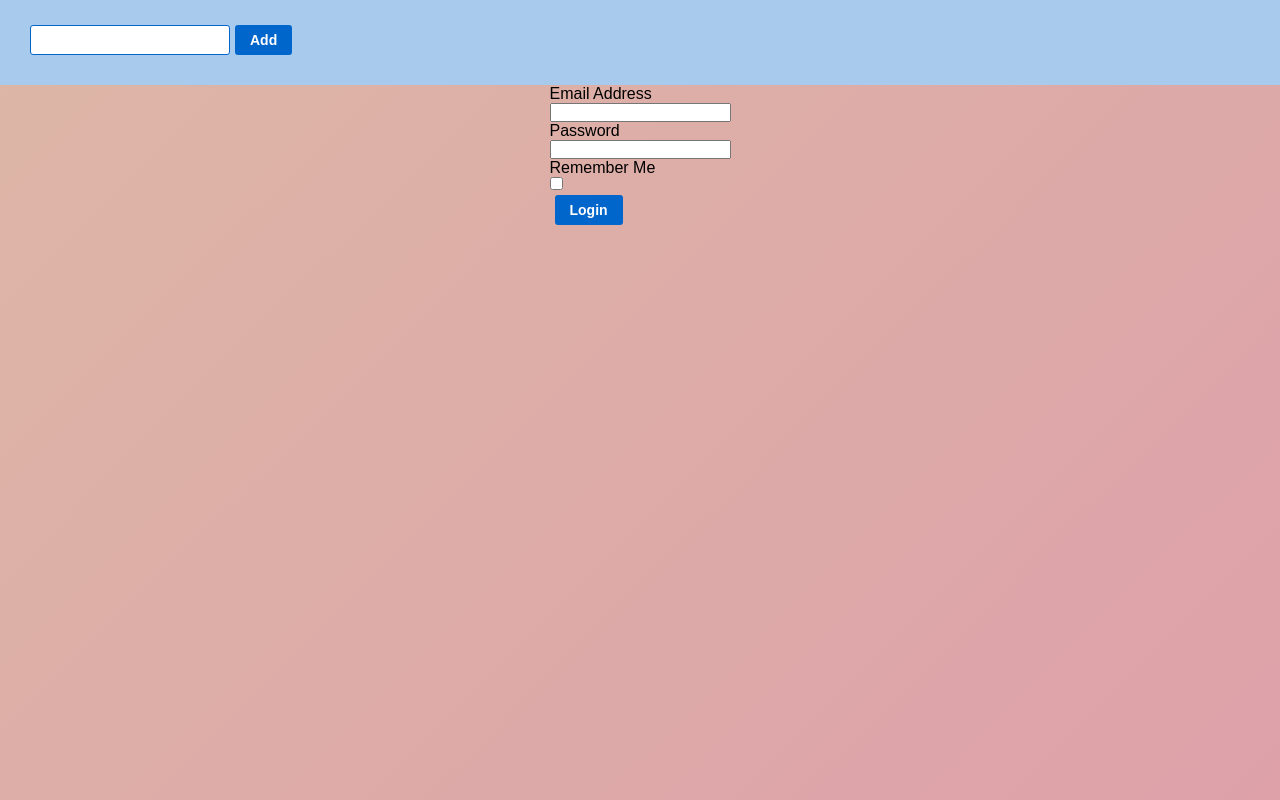
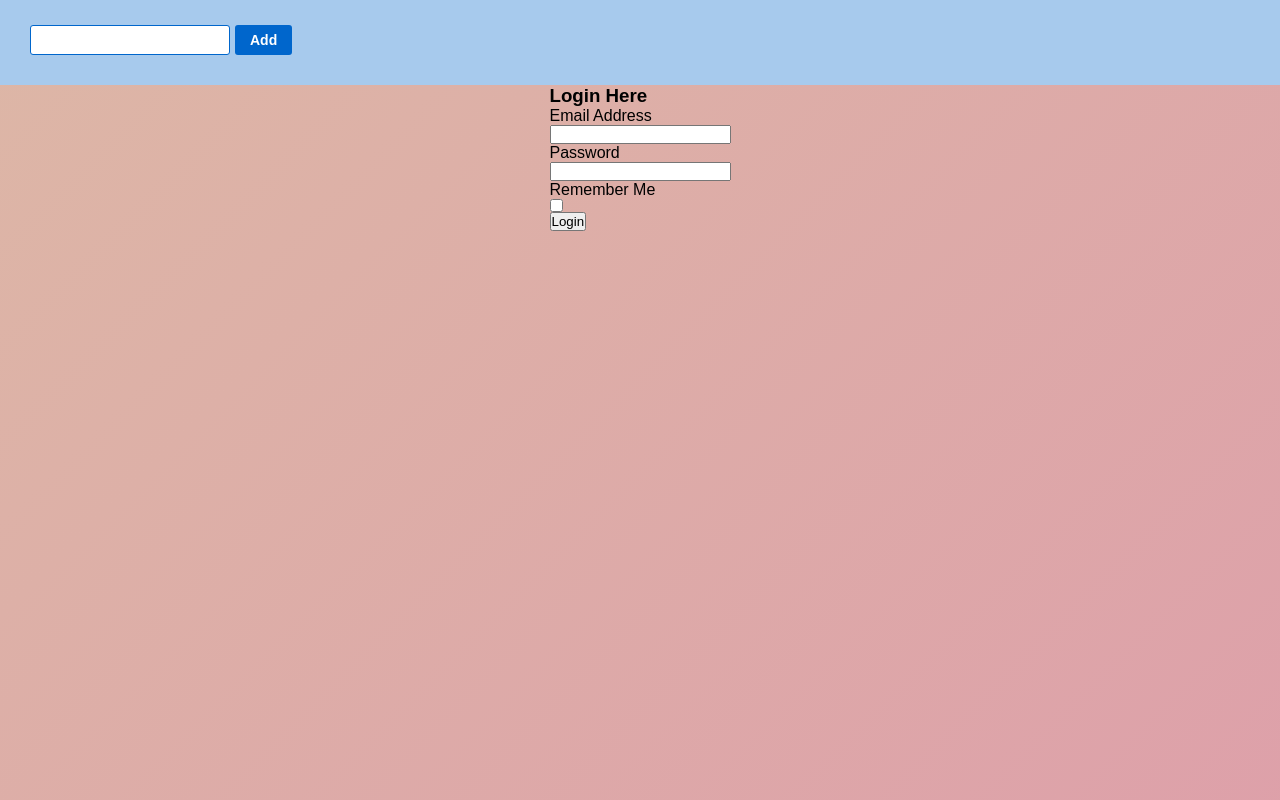
Before and after one commit to sonyhero/todo-list, a React (Create React App) app: page /login in a window 1280 px wide. Built offline with nearby package versions, Linux system fonts and the light colour scheme; no server answers.

Commit message:
add-captcha

```diff
--- a/src/api/api.ts
+++ b/src/api/api.ts
@@ -68,6 +68,13 @@ export const authAPI = {
     }
 }
 
+export const securityAPI = {
+    getCaptchaUrl(){
+        return instance.get<{url: string}>(`security/get-captcha-url`)
+            .then(res=> res.data)
+    }
+}
+
 // types
 export type ResponseType<T = {}> = {
     resultCode: number
@@ -78,7 +85,7 @@ export type LoginParamsType = {
     email: string
     password: string
     rememberMe: boolean
-    captcha: boolean
+    captcha: string
 }
 export type TodolistType = {
     id: string
--- a/src/features/Login/Login.tsx
+++ b/src/features/Login/Login.tsx
@@ -1,24 +1,25 @@
 import React from 'react';
-import {useFormik} from "formik";
+import {useFormik} from 'formik';
 import s from './Login.module.css'
-import {Button} from "../../components/common/Button/Button";
-import {useAppDispatch, useAppSelector} from "../../hooks/hooks";
-import {loginTC} from "./auth-reducer";
-import {LoginParamsType} from "../../api/api";
-import {Navigate} from "react-router-dom";
-import {selectIsLoggedIn} from './auth-selectors';
-import {BasicFormSchema} from "./BasicShema";
+import {useAppDispatch, useAppSelector} from '../../hooks/hooks';
+import {loginTC} from './auth-reducer';
+import {LoginParamsType} from '../../api/api';
+import {Navigate} from 'react-router-dom';
+import {selectCaptchaUrl, selectIsLoggedIn} from './auth-selectors';
+import {BasicFormSchema} from './BasicShema';
 
 export const Login = () => {
 
     const dispatch = useAppDispatch()
     const isLoggedIn = useAppSelector(selectIsLoggedIn)
+    const captcha = useAppSelector(selectCaptchaUrl)
 
     const formik = useFormik({
         initialValues: {
             email: '',
             password: '',
-            rememberMe: false
+            rememberMe: false,
+            captcha: ''
         },
         // validate,
         validationSchema: BasicFormSchema,
@@ -27,7 +28,7 @@ export const Login = () => {
                 email: values.email,
                 password: values.password,
                 rememberMe: values.rememberMe,
-                captcha: true
+                captcha:  values.captcha
             }
             dispatch(loginTC(params))
         },
@@ -37,28 +38,36 @@ export const Login = () => {
         ? <Navigate to={'/'}/>
         :<div className={s.container}>
             <form onSubmit={formik.handleSubmit} className={s.formContainer}>
-
+                <h3>Login Here</h3>
                 <label htmlFor="email">Email Address</label>
-                <input
+                <div className={s.input}><input
                           id="email"
                           type="email"
                           {...formik.getFieldProps('email')}
-                />
+                /></div>
                 {formik.touched.email && formik.errors.email && <div style={{color: 'red'}}>{formik.errors.email}</div>}
                 <label htmlFor="password">Password</label>
-                <input
+                <div  className={s.input}><input
                     id="password"
                     type="password"
                     {...formik.getFieldProps('password')}
-                />
+                /></div>
                 {formik.touched.password && formik.errors.password && <div style={{color: 'red'}}>{formik.errors.password}</div>}
-                <label htmlFor="rememberMe">Remember Me</label>
+                <><label htmlFor="rememberMe">Remember Me</label>
                     <input
                         id="rememberMe"
                         type="checkbox"
-                    {...formik.getFieldProps('checkbox')}
-                />
-                <Button type="submit" name={'Login'}/>
+                        {...formik.getFieldProps('rememberMe')}
+                    /></>
+
+                {captcha && <><label htmlFor="captcha">Enter captcha</label>
+                    <div className={s.input}><input
+                        id="captcha"
+                        {...formik.getFieldProps('captcha')}
+                    /></div></>}
+                {captcha && <img src={`${captcha}`} alt="captcha img"/>}
+                <button type={'submit'}>Login</button>
+                {/*<Button type="submit" name={'Login'}/>*/}
             </form>
         </div>
 }
--- a/src/features/Login/auth-reducer.tsx
+++ b/src/features/Login/auth-reducer.tsx
@@ -1,10 +1,11 @@
 import {AppReducerActionsType, setAppStatusAC} from '../../app/app-reducer'
-import {authAPI, LoginParamsType} from '../../api/api';
+import {authAPI, LoginParamsType, securityAPI} from '../../api/api';
 import {handleServerAppError, handleServerNetworkError} from '../../utils/error-utils';
 import {AppThunk} from '../../app/store';
 
 const initialState = {
-    isLoggedIn: false
+    isLoggedIn: false,
+    captchaUrl: ''
 }
 type InitialStateType = typeof initialState
 
@@ -12,6 +13,8 @@ export const authReducer = (state: InitialStateType = initialState, action: Auth
     switch (action.type) {
         case 'LOGIN/SET_IS_LOGGED_IN':
             return {...state, isLoggedIn: action.value}
+        case 'LOGIN/GET_CUPTCHA_URL_SUCCESS':
+            return {...state, captchaUrl: action.captchaUrl}
         default:
             return state
     }
@@ -19,6 +22,8 @@ export const authReducer = (state: InitialStateType = initialState, action: Auth
 // actions
 export const setIsLoggedInAC = (value: boolean) =>
     ({type: 'LOGIN/SET_IS_LOGGED_IN', value} as const)
+export const getCaptchaUrlSuccess = (captchaUrl: string) =>
+    ({type: 'LOGIN/GET_CUPTCHA_URL_SUCCESS', captchaUrl} as const)
 
 // thunks
 export const loginTC = (params: LoginParamsType): AppThunk => async (dispatch) => {
@@ -29,6 +34,9 @@ export const loginTC = (params: LoginParamsType): AppThunk => async (dispatch) =
             dispatch(setIsLoggedInAC(true))
             dispatch(setAppStatusAC('succeeded'))
         } else {
+            if (data.resultCode === 10) {
+                dispatch(getCaptcha())
+            }
             handleServerAppError(data, dispatch)
         }
     } catch (e) {
@@ -51,6 +59,19 @@ export const logoutTC = (): AppThunk => async (dispatch) => {
         handleServerNetworkError(error, dispatch)
     }
 }
+export const getCaptcha = (): AppThunk => async (dispatch) => {
+    try {
+        const data = await securityAPI.getCaptchaUrl()
+        const captchaUrl = data.url
+        dispatch(getCaptchaUrlSuccess(captchaUrl))
+    } catch (e) {
+        const error = (e as Error)
+        handleServerNetworkError(error, dispatch)
+    }
+}
 
 // types
-type AuthReducerActionsType = ReturnType<typeof setIsLoggedInAC> | AppReducerActionsType
+type AuthReducerActionsType =
+    | ReturnType<typeof setIsLoggedInAC>
+    | ReturnType<typeof getCaptchaUrlSuccess>
+    | AppReducerActionsType
--- a/src/features/Login/auth-selectors.ts
+++ b/src/features/Login/auth-selectors.ts
@@ -1,3 +1,4 @@
 import {AppRootStateType} from '../../app/store';
 
 export const selectIsLoggedIn = (state: AppRootStateType) => state.auth.isLoggedIn
+export const selectCaptchaUrl = (state: AppRootStateType) => state.auth.captchaUrl
```
Lines whose indentation alone changed are shown as unchanged.
